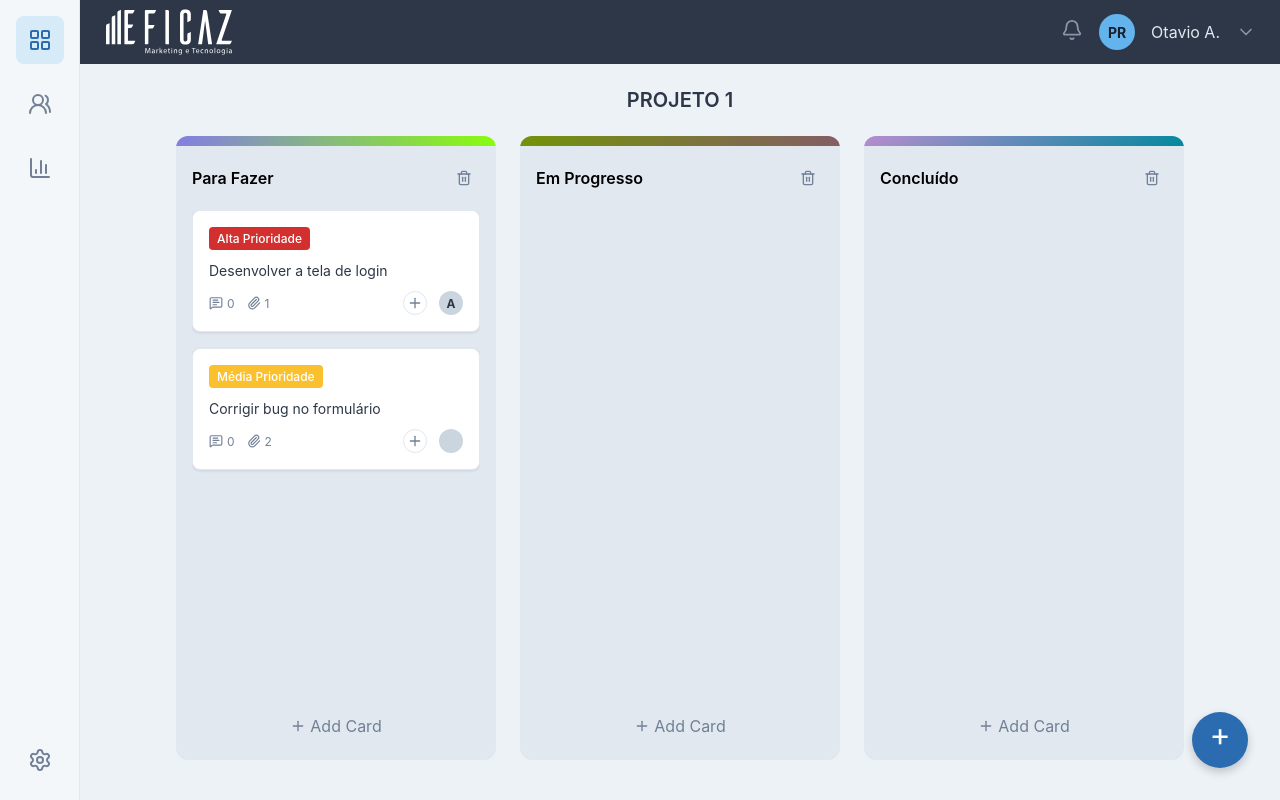
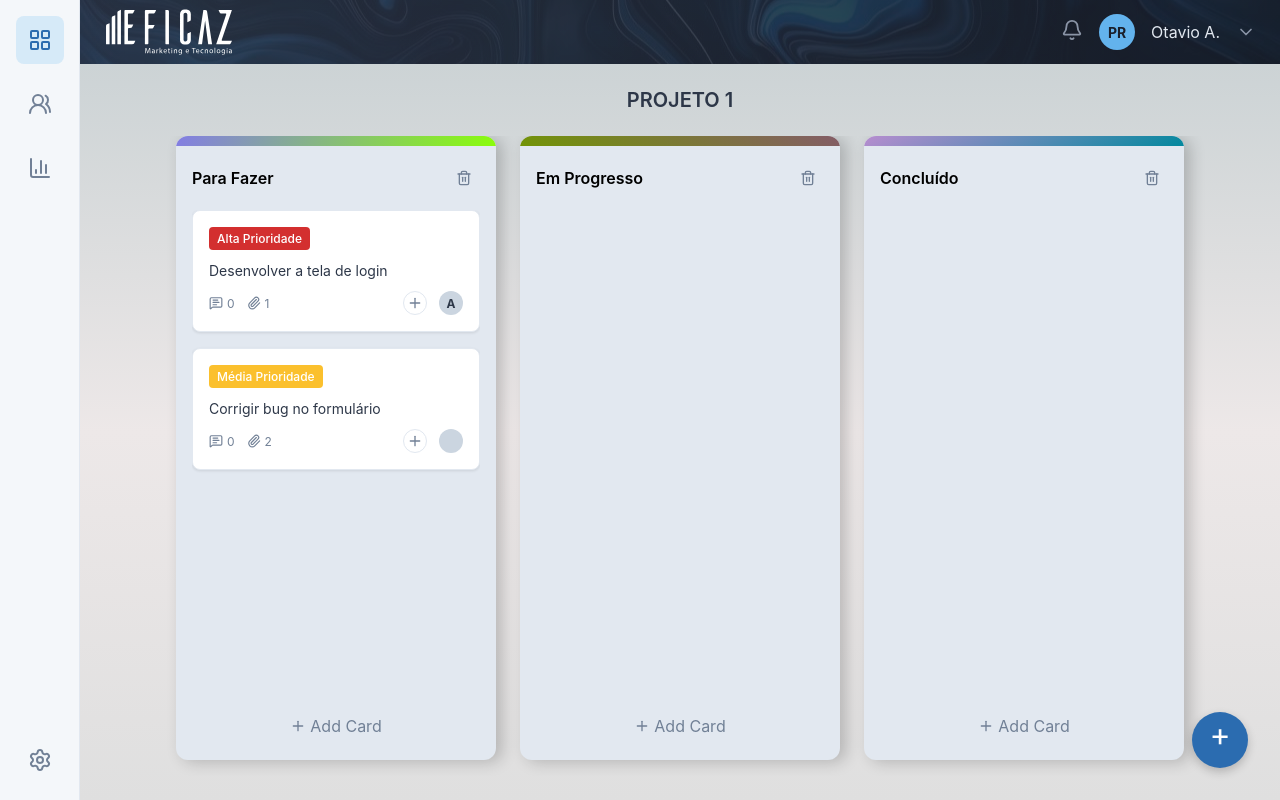
Before and after one commit to PolianaRodz/Kanban, a Vue app: page / in a window 1280 px wide. Built offline with nearby package versions, Linux system fonts and the light colour scheme.

Commit message:
style(navbar): Add multi-layer background (gradient + image)

```diff
--- a/src/App.vue
+++ b/src/App.vue
@@ -45,7 +45,7 @@ import SidebarComponent from "./components/SidebarComponent.vue";
 
 main {
   flex-grow: 1;
-  background-color: #edf2f7;
+  background: linear-gradient(to bottom, #ccd3d5, #ede8e8, #dfdfdf);
   overflow-y: auto;
 }
 </style>
--- a/src/assets/main.css
+++ b/src/assets/main.css
@@ -2,6 +2,8 @@
 
 body {
   margin: 0;
-  font-family: -apple-system, BlinkMacSystemFont, "Segoe UI", Roboto, "Helvetica Neue", Arial, sans-serif;
-  background-color: #F7FAFC;
+  font-family: -apple-system, BlinkMacSystemFont, "Segoe UI", Roboto,
+    "Helvetica Neue", Arial, sans-serif;
+  background: linear-gradient(to bottom, #ffffff, #0959c9);
+  min-height: 100vh;
 }
--- a/src/components/KanbanColumnComponent.vue
+++ b/src/components/KanbanColumnComponent.vue
@@ -150,6 +150,7 @@ function cancelDelete() {
   flex-direction: column;
   gap: 1rem;
   overflow: hidden;
+  box-shadow: 6px 2px 16px rgba(0, 0, 0, 0.2);
 }
 
 .column-color-bar {
--- a/src/components/NavbarComponent.vue
+++ b/src/components/NavbarComponent.vue
@@ -1,7 +1,7 @@
 <template>
   <nav class="navbar">
     <div class="navbar-left">
-      <img src="../assets/icons/logo-eficaz.svg" alt="Logo eficaz tecnologia">
+      <img src="../assets/icons/logo-eficaz.svg" alt="Logo eficaz tecnologia" />
     </div>
 
     <div class="navbar-right">
@@ -31,11 +31,29 @@ import {
   display: flex;
   justify-content: space-between;
   align-items: center;
-    background-color: #2d3748;
+  background: linear-gradient(to right, #2d3748, #1a202c);
   color: #e2e8f0;
   padding: 0.75rem 1.5rem;
   height: 4rem;
   box-sizing: border-box;
+  position: relative;
+  isolation: isolate;
+}
+
+.navbar::before {
+  content: "";
+  position: absolute;
+  top: 0;
+  left: 0;
+  right: 0;
+  bottom: 0;
+  background-image: url("../assets/imgs/navbar-background.jpg");
+  background-size: cover;
+  background-position: center;
+  background-repeat: no-repeat;
+  opacity: 0.15;
+  z-index: -1;
+}
 
 .navbar-left,
 .navbar-right {
@@ -60,8 +78,9 @@ import {
   align-items: center;
   gap: 1rem;
   cursor: pointer;
+}
 
-      .avatar {
+.user-profile .avatar {
   width: 2.25rem;
   height: 2.25rem;
   border-radius: 50%;
@@ -73,6 +92,4 @@ import {
   font-weight: bold;
   font-size: 0.875rem;
 }
-    }
-  }
 </style>
```
Also changed, not shown: src/assets/imgs/navbar-background.jpg (added). Lines whose indentation alone changed are shown as unchanged.
